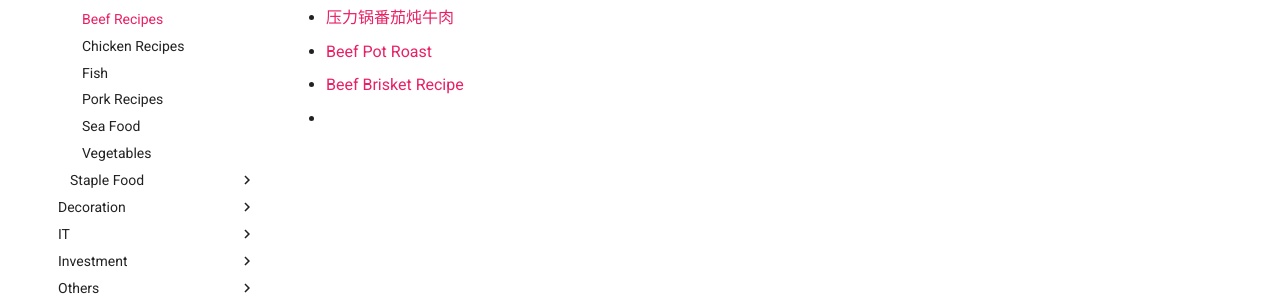
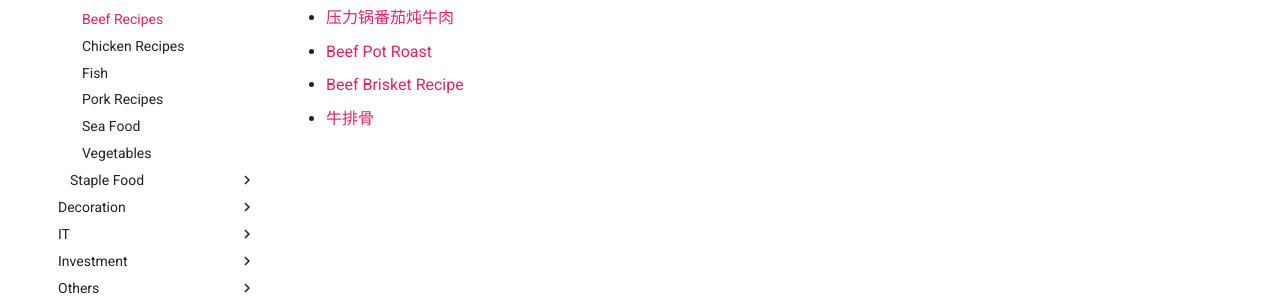
Before and after one commit to macsymgit/obsidian, an MkDocs documentation site: the page built from docs/Home/Cooking/Dishes/Beef Recipes.md, in a window 1280 px wide. Shown: the part 254-554 px from the top of the page. Built offline with MkDocs 1.6.1 and Material for MkDocs 9.7.7, drawn with Linux system fonts in a browser that asks for light colours.

Commit message:
vault backup: 2024-03-05 17:25:06

```diff
--- a/docs/Home/Cooking/Dishes/Beef Recipes.md
+++ b/docs/Home/Cooking/Dishes/Beef Recipes.md
@@ -4,4 +4,4 @@
 - [压力锅番茄炖牛肉](https://www.youtube.com/watch?v=PQMBDJZYzWQ)
 - [Beef Pot Roast](https://www.youtube.com/watch?v=mRXXU5Wfxbc)
 - [Beef Brisket Recipe](https://www.youtube.com/watch?v=dVtrJYSdVo0)
--
+- [牛排骨](https://www.youtube.com/watch?v=zvL4n9Vffwc)
```
Also changed, not shown: 1 other file.
